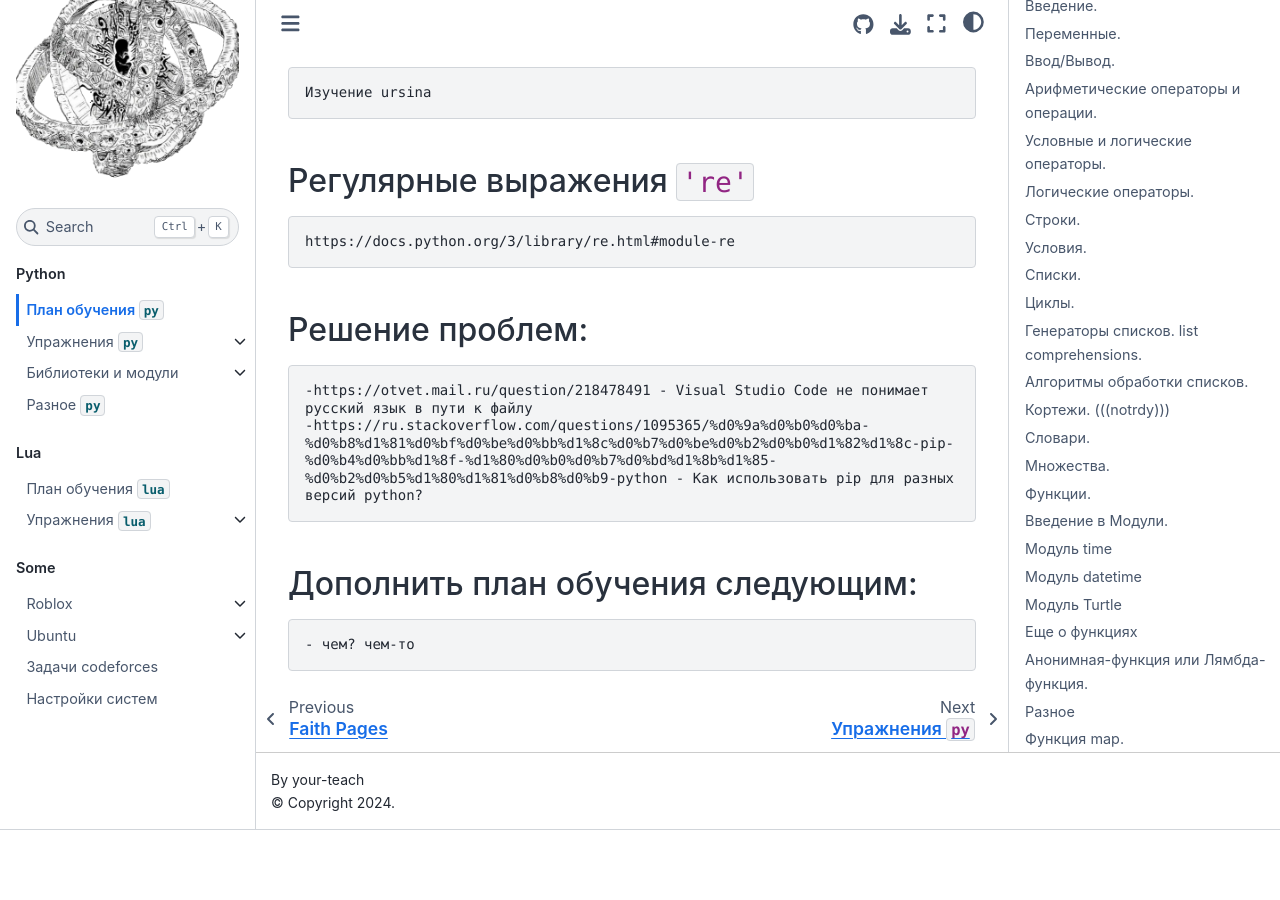
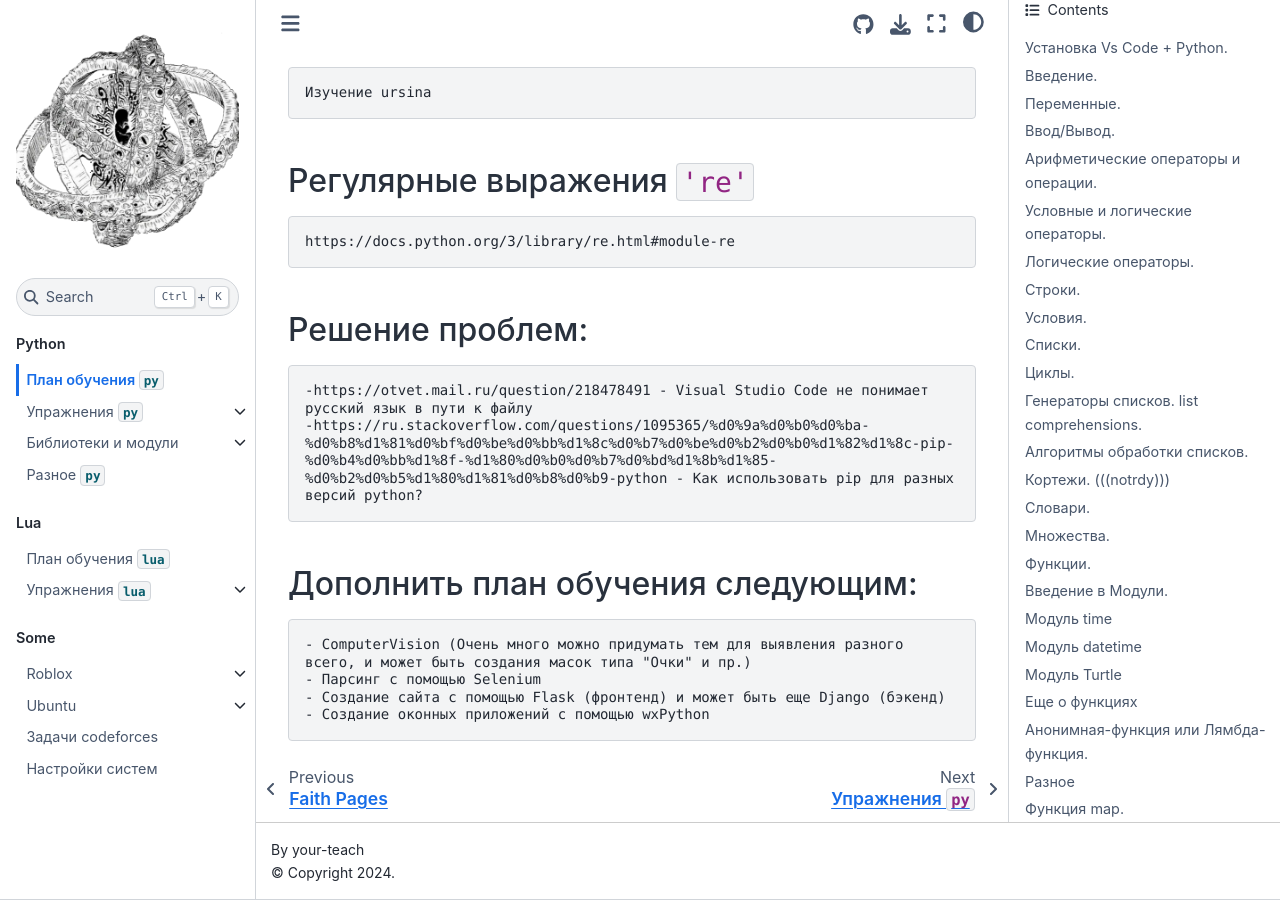
Before and after one commit to your-teach/faithpages, a Jupyter Book: the page built from Python/study-plan-py.md, in a window 1280 px wide and 900 px high, scrolled down 23088 px. Built offline with Jupyter Book 1.0.4 settings and Sphinx 7.4.7 and the Sphinx Book theme 1.1.4, drawn with Linux system fonts in a browser that asks for light colours; pages that are not in the unit, such as notebooks, are missing from menus; before the commit the page ends 23918 px from its top, so only the background shows below that.

Commit message:
edit study plan end

```diff
--- a/Python/study-plan-py.md
+++ b/Python/study-plan-py.md
@@ -1023,4 +1023,7 @@ with open('data.json', 'w', encoding='utf-8') as file:
 
 ## Дополнить план обучения следующим:
 
-    - чем? чем-то
+    - ComputerVision (Очень много можно придумать тем для выявления разного всего, и может быть создания масок типа "Очки" и пр.)
+    - Парсинг с помощью Selenium
+    - Создание сайта с помощью Flask (фронтенд) и может быть еще Django (бэкенд)
+    - Создание оконных приложений с помощью wxPython
```
